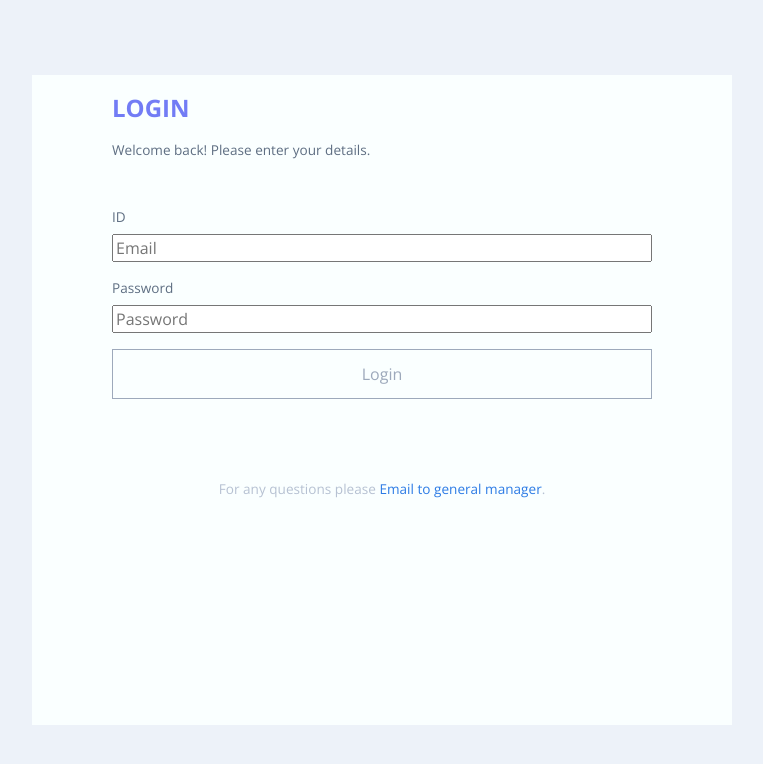
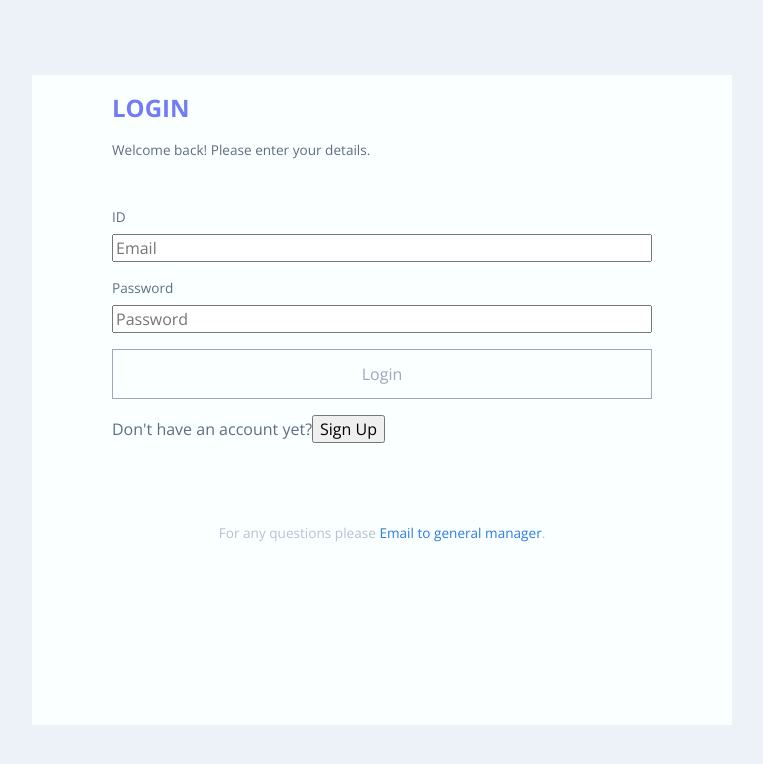
Before and after one commit to lazywon/basic-todo-app, a React (Create React App) app: page /signin in a window 1280 px wide. Shown: the top 764 px of the page, without its empty margins (258-1021 px from the left). Built offline with nearby package versions, Linux system fonts and the light colour scheme.

Commit message:
feat: add useRouter hook

```diff
--- a/src/components/Auth/LoginForm.tsx
+++ b/src/components/Auth/LoginForm.tsx
@@ -1,10 +1,12 @@
 import React, { useCallback, useState } from 'react';
 import styles from './LoginForm.module.css';
 import Button from './Button';
+import { useRouter } from '../../hooks/useRouter';
 
 const LoginForm = () => {
   const [userid, setUserid] = useState('');
   const [password, setPassword] = useState('');
+  const { routeTo } = useRouter();
 
   const onUseridChange = useCallback(
     (e: React.ChangeEvent<HTMLInputElement>) => {
@@ -25,6 +27,11 @@ const LoginForm = () => {
   const handleLoginClick = (event: React.MouseEvent<HTMLButtonElement>) => {
     event.preventDefault();
     console.log('loginClick');
+  };
+
+  const onMovetoSignup = (event: React.MouseEvent<HTMLButtonElement>) => {
+    event.preventDefault();
+    routeTo('/signup');
   };
 
   return (
@@ -53,6 +60,10 @@ const LoginForm = () => {
         <span className={styles.info_text}>{warning}</span>
       </div> */}
       <Button name="Login" onButtonClick={handleLoginClick}></Button>
+      <div>
+        <span>Don't have an account yet?</span>
+        <button onClick={onMovetoSignup}>Sign Up</button>
+      </div>
     </form>
   );
 };
--- /dev/null
+++ b/src/hooks/useRouter.ts
@@ -0,0 +1,10 @@
+import { useNavigate } from 'react-router-dom'
+
+export const useRouter = () => {
+  const router = useNavigate()
+
+  return {
+    currentPath: window.location.pathname,
+    routeTo: (path: string) => router(path)
+  }
+}
```
